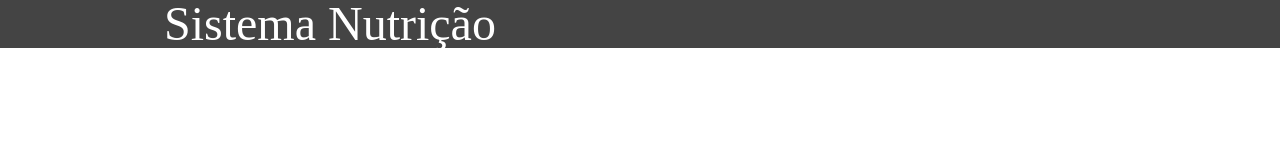
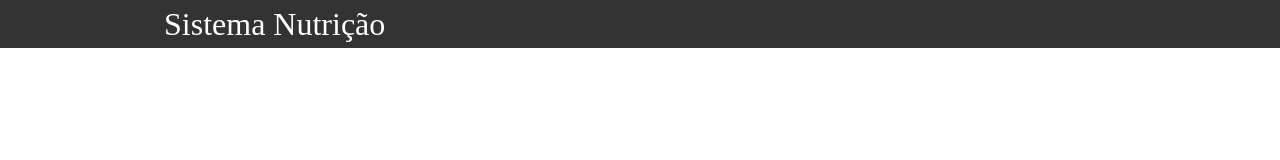
Before and after one commit to thiagocprado/git-course-v2, a website built with Vite: page index.html in a window 1280 px wide. Built offline with nearby package versions, Linux system fonts and the light colour scheme.

Commit message:
Revert "Update index.css"
This reverts commit eedb0e146cb7a13e6c4e6385abf4b367de619a0f.

```diff
--- a/css/index.css
+++ b/css/index.css
@@ -8,19 +8,19 @@ body {
 }
 
 header {
-  background-color: #444;
+  background-color: #333;
   height: 3em;
   color: #fff;
   margin-bottom: 1em;
 }
 
 header h1 {
-  font-size: 3em;
+  font-size: 2em;
   display: inline-block;
   vertical-align: middle;
 }
 header h2 {
-  font-size: 3em;
+  font-size: 2em;
   display: inline-block;
   vertical-align: middle;
 }
```
